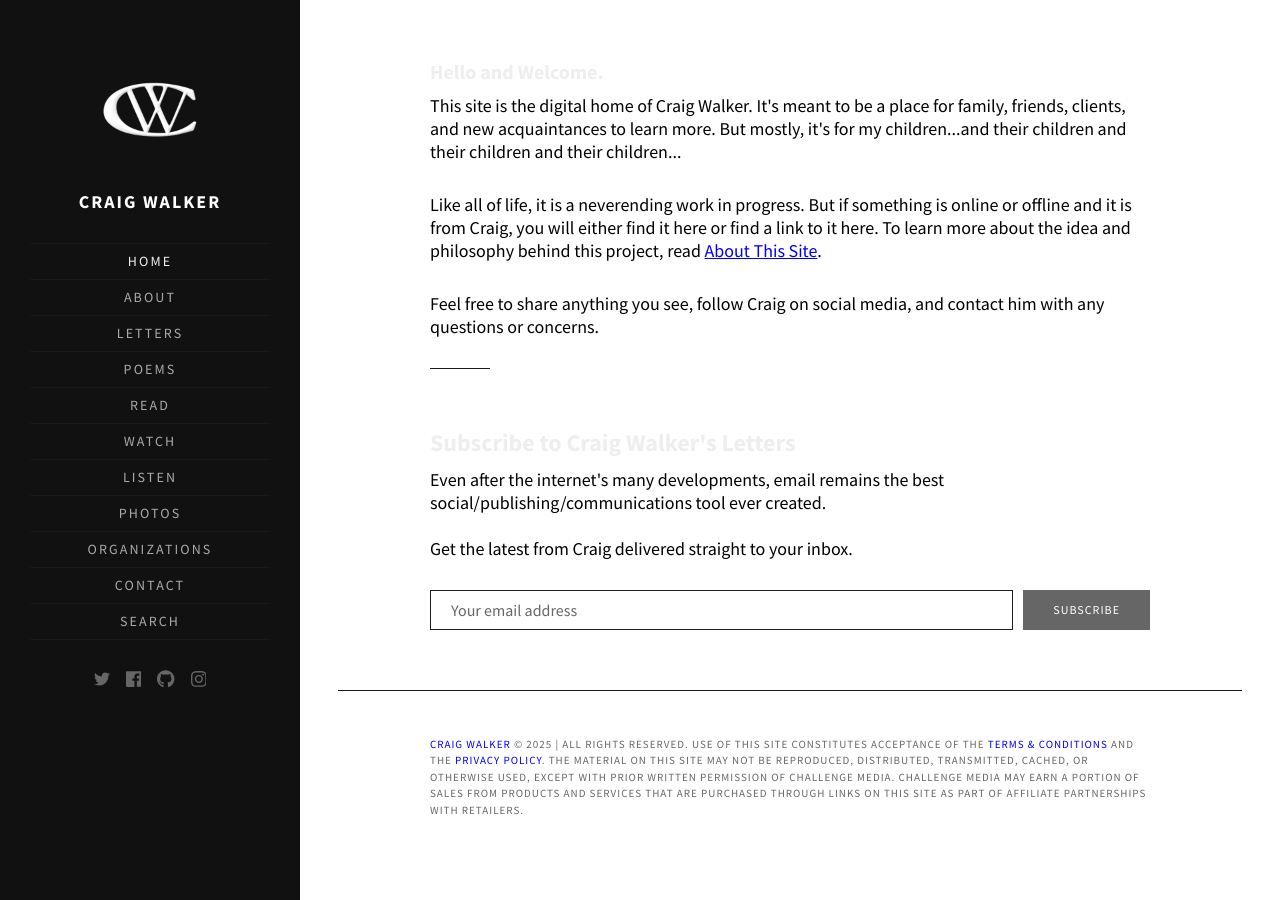
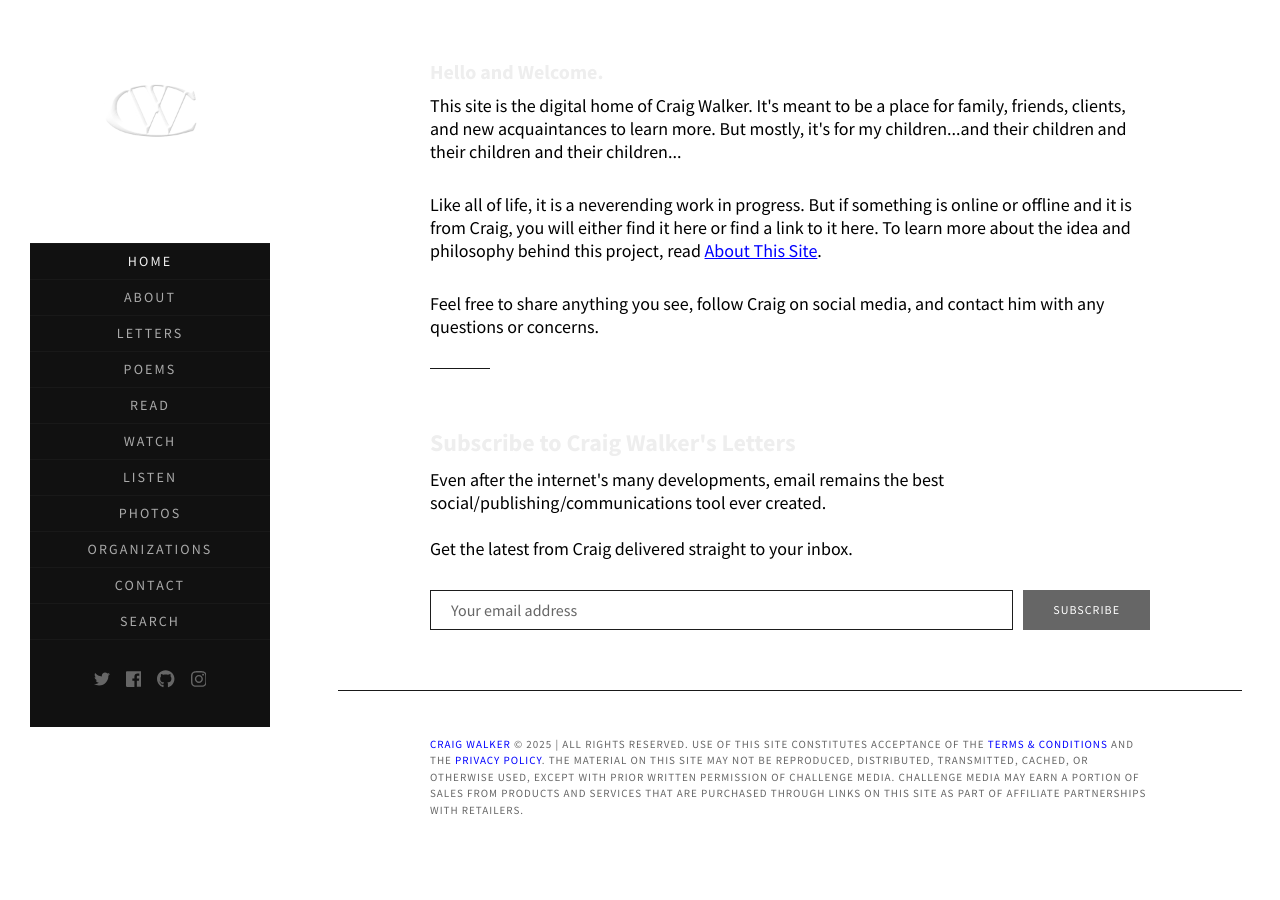
Before and after one commit to walkercraig/walkercraig, a Jekyll site: the page built from index.html, in a window 1280 px wide. Built offline with Jekyll 4.4.1, drawn with Linux system fonts in a browser that asks for light colours; some web fonts are replaced; the list of posts is cut into pages by our own code.

Commit message:
Update _header.scss

```diff
--- a/_sass/_header.scss
+++ b/_sass/_header.scss
@@ -3,8 +3,7 @@
  * ----------------------------------------------------------------------------
  */
 .site-header {
-  background: #111;
-  color: #fff;
+  background-color: var(--background-color);
 }
 
 .site-header-inside {
```
